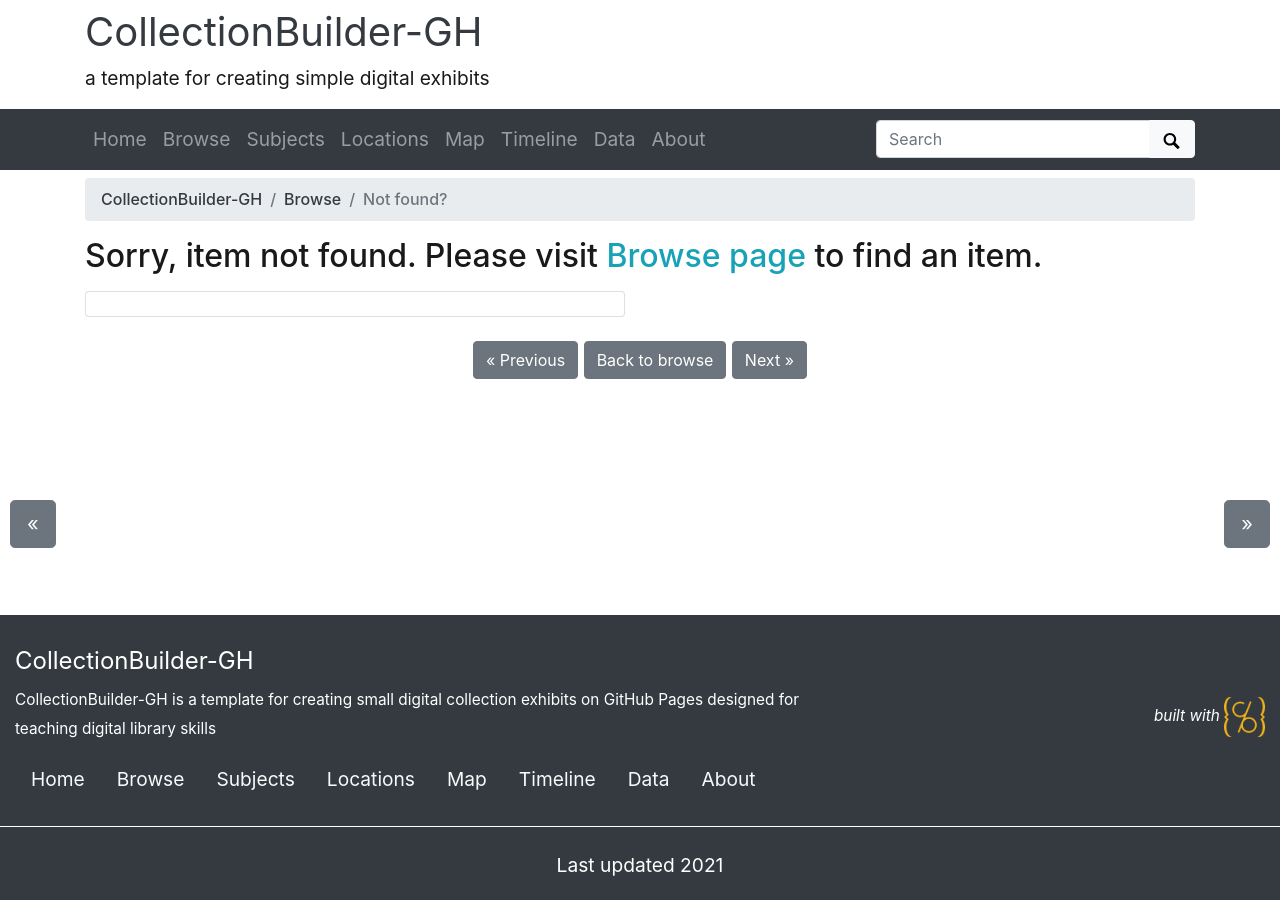
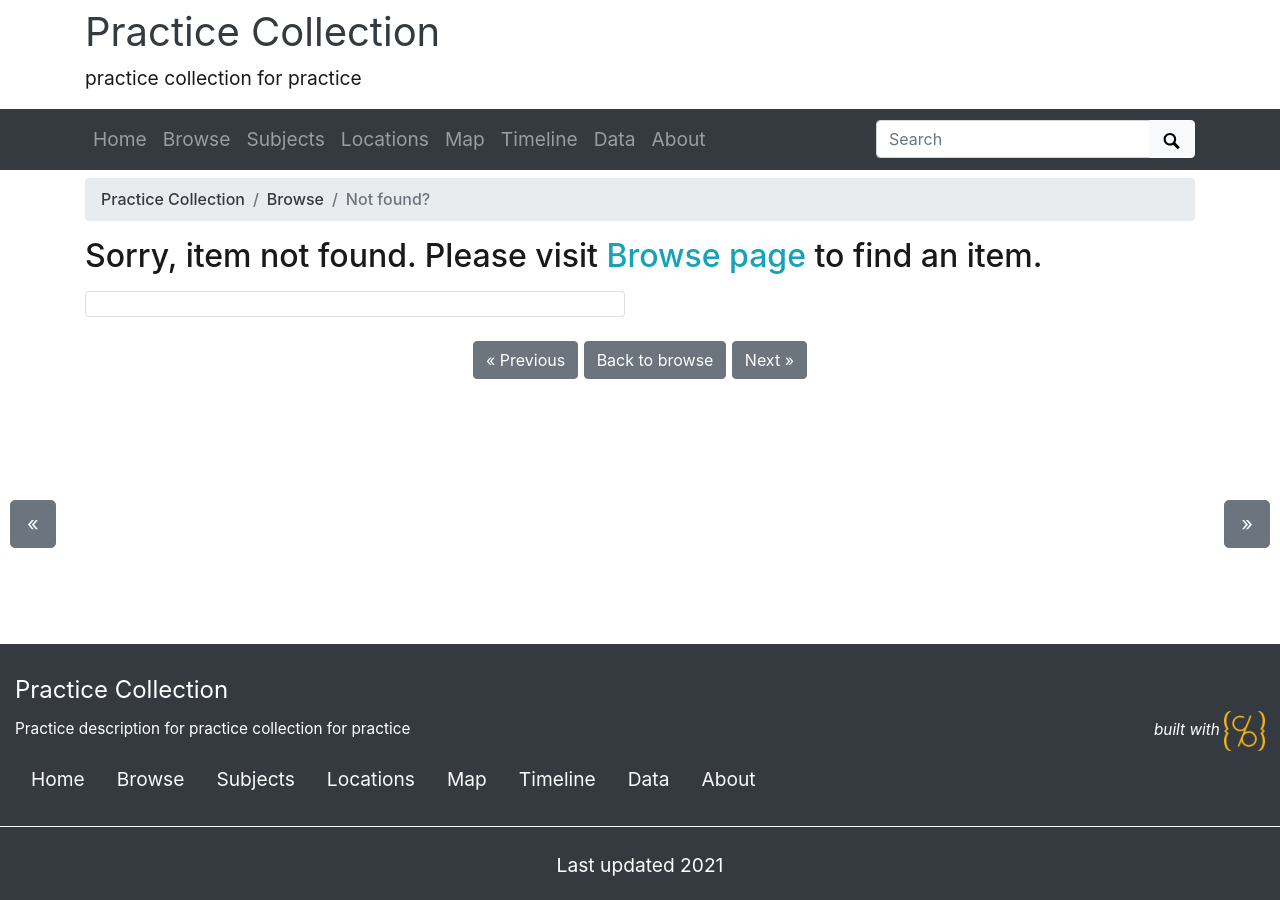
Before and after one commit to kxuidaho/kx-collection, a Jekyll site: the page built from pages/item.md, in a window 1280 px wide. Built offline with Jekyll 4.4.1, drawn with Linux system fonts in a browser that asks for light colours.

Commit message:
set up collection w config

```diff
--- a/_config.yml
+++ b/_config.yml
@@ -14,27 +14,27 @@
 # on GitHub Pages it is your github repository's name prefixed with a /
 #baseurl: /collectionbuilder-gh
 # location of code, the full url to your github repository
-source-code: https://github.com/CollectionBuilder/collectionbuilder-gh
+source-code: https://github.com/kxuidaho/kx-collection
 
 ##########
 # SITE SETTINGS
 #
 # title of site appears in banner
-title: CollectionBuilder-GH
+title: Practice Collection
 # tagline, a short phrase that will appear throughout the site in the top banner
-tagline: a template for creating simple digital exhibits
+tagline: practice collection for practice
 # description appears in meta tags and other locations
 # this description might appear in search result lists, keep around 160 characters max
-description: "CollectionBuilder-GH is a template for creating small digital collection exhibits on GitHub Pages designed for teaching digital library skills"
+description: "Practice description for practice collection for practice"
 # creator of the digital collection, to appear in meta tags; we typically use our GitHub usernames but feel free to just use your name
-author: CollectionBuilder
+author: kxuidaho
 
 ##########
 # COLLECTION SETTINGS
 #
 # Set the metadata for your collection (the name of the csv file in your _data directory that describes the objects in your collection)
 # Use the filename of your CSV **without** the ".csv" extension! E.g. _data/demo-metadata.csv --> "demo-metadata"
-metadata: demo-metadata
+metadata: practicemetadata
 
 ##########
 # GOOGLE SERVICES [optional!]
@@ -50,7 +50,7 @@ metadata: demo-metadata
 # ROBOTS EXCLUDE
 #
 # set noindex to true if you do NOT want Google to index your site
-# noindex: true
+noindex: true
 
 ##########
 # BUILD SETTINGS
```
